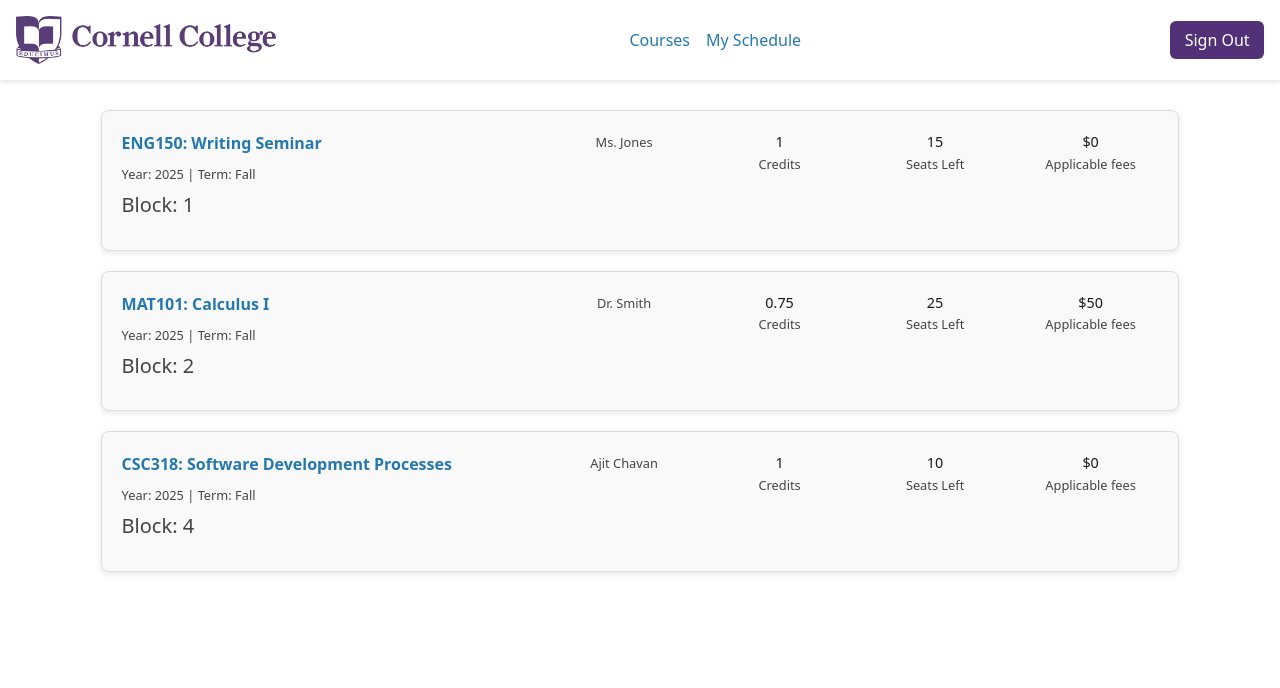
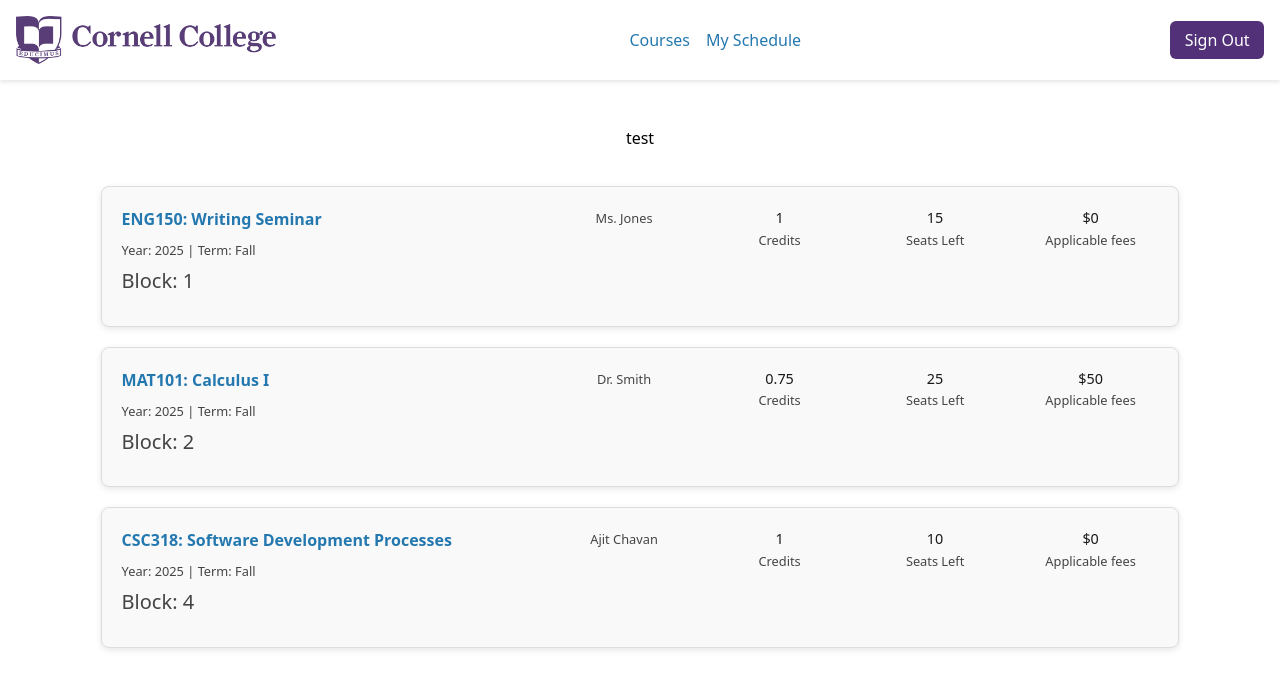
Before and after one commit to itsactuallyluna9/self-service, a React (Vite) app in the folder frontend/: page /RegisteredCourses in a window 1280 px wide. Shown: the top 688 px of the page. Built offline with nearby package versions, Linux system fonts and the light colour scheme; no server answers.

Commit message:
Testing for UserID on RegisteredCourses

```diff
--- a/frontend/src/pages/RegisteredCourses.tsx
+++ b/frontend/src/pages/RegisteredCourses.tsx
@@ -1,7 +1,7 @@
 import { useState, useEffect } from 'react';
 import './RegisteredCoursesPage.css'
 import {useNavigate} from 'react-router'
-import LoginID from '../components/LoginID'
+import UserID from '../components/LoginID'
 
 import Navbar from '../components/Navbar'
 
@@ -60,8 +60,7 @@ const testClasses: CourseData[] = [
 
 function DisplayRegisteredCourses() {
     useEffect(() => {
-        console.log("Current Logged In User ID:", LoginID.id);
-        // If the ID isn't set, navigate away, or handle the unauthorized state
+        console.log("Current Logged In User ID:", UserID.id);
     }, []);
 
     const [courses, setCourses] = useState<CourseData[]>([])
@@ -113,6 +112,7 @@ function DisplayRegisteredCourses() {
     <>
     <Navbar />
     <div className='display'>
+    <p>test {UserID.id}</p>
       <div className="courses">
         {courses.length === 0 ? (
           <p>Loading courses...</p>
--- a/frontend/src/pages/SignIn.tsx
+++ b/frontend/src/pages/SignIn.tsx
@@ -4,7 +4,7 @@ import { useLocation } from "react-router"
 import './SignIn.css'
 import Logo from '../assets/Cornell_logo.png'
 import { createContext } from 'react'
-import LoginID from '../components/LoginID'
+import UserID from '../components/LoginID'
 
 //TESTING LOGIN FOR STUDENT :
 //user: ckawase25
@@ -55,8 +55,8 @@ function SignIn() {
 
                 if (data.success){
                     console.log("Login successful.", data)
-                    LoginID.id = username
-                    // Object.freeze(LoginID)
+                    UserID.id = username
+                    //Object.freeze(LoginID)
                     return navigate('/CourseInformationPage/')
 
                 }
```
Also changed, not shown: frontend/src/components/LoginID.tsx (line endings or trailing spaces).
